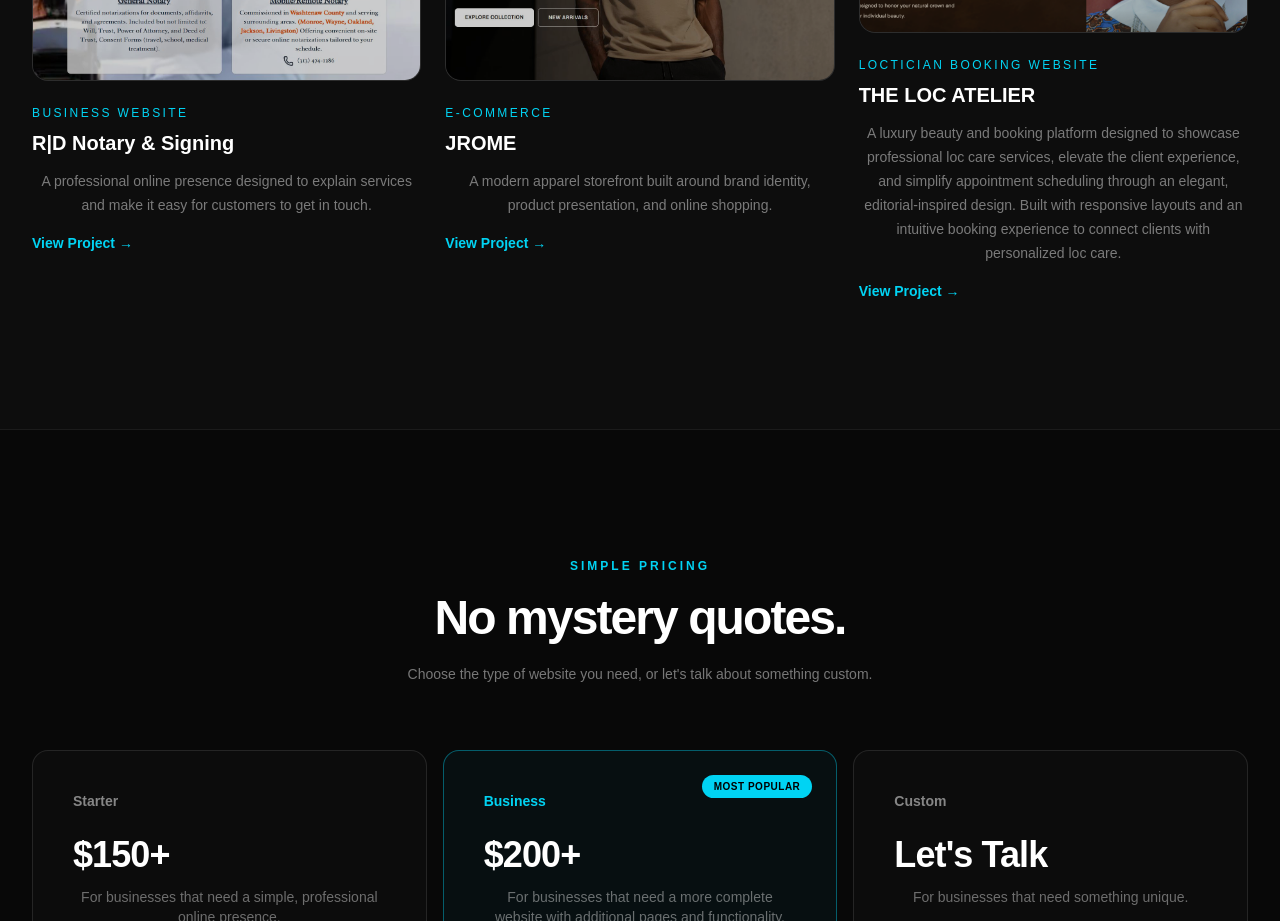
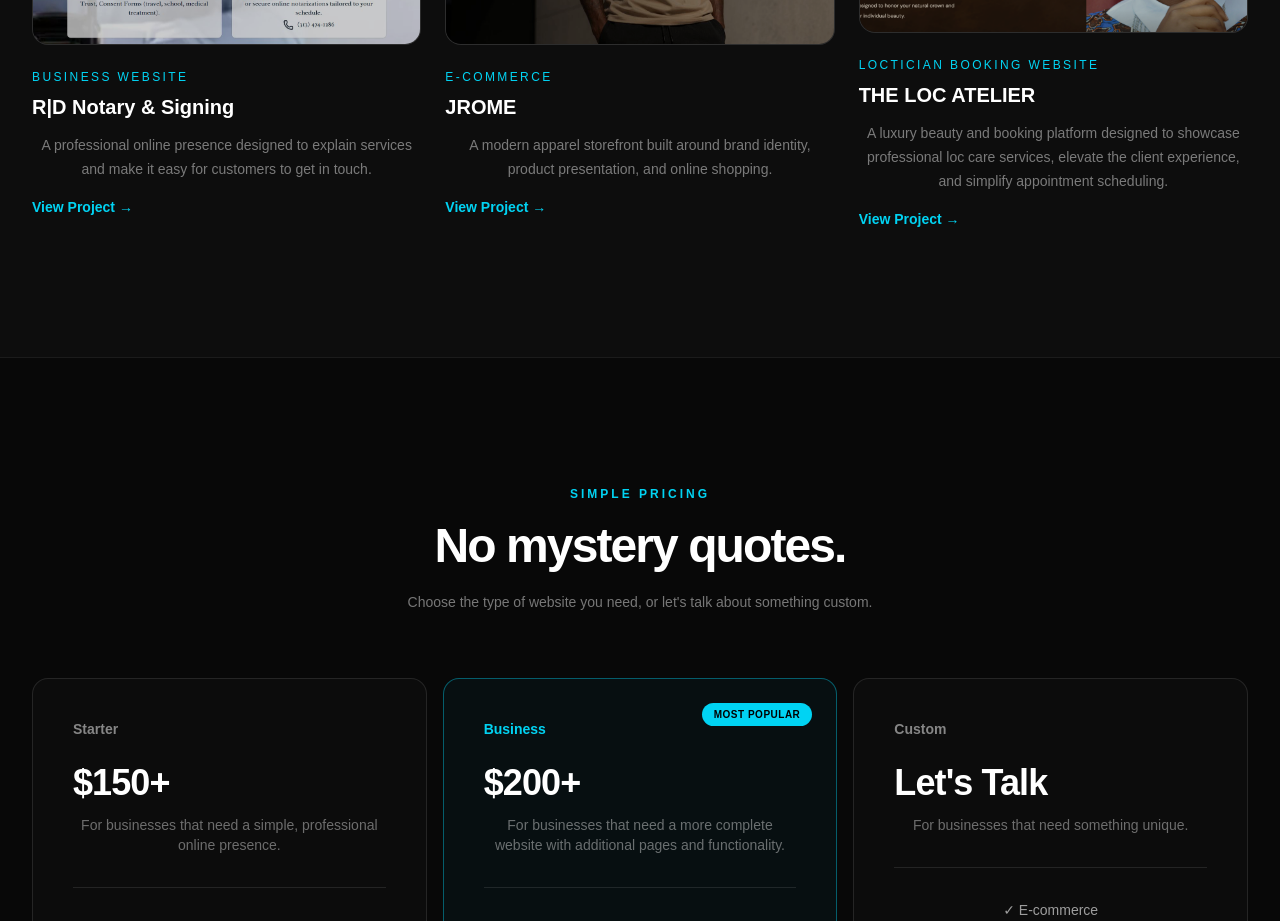
Before and after one commit to Reginald31382/web-studio-jrome, a Next.js app: page / in a window 1280 px wide. Shown: the part 4740-5661 px from the top of the page. Built offline with nearby package versions, Linux system fonts and the light colour scheme.

Commit message:
shortend loc description

```diff
--- a/src/app/page.tsx
+++ b/src/app/page.tsx
@@ -63,7 +63,7 @@ const projects = [
     title: "THE LOC ATELIER",
     category: "Loctician Booking Website",
     description:
-      "A luxury beauty and booking platform designed to showcase professional loc care services, elevate the client experience, and simplify appointment scheduling through an elegant, editorial-inspired design. Built with responsive layouts and an intuitive booking experience to connect clients with personalized loc care.",
+      "A luxury beauty and booking platform designed to showcase professional loc care services, elevate the client experience, and simplify appointment scheduling.",
     image: "/projects/loc-atelier.png",
     href: "https://loc-atelier.netlify.app",
   },
```
